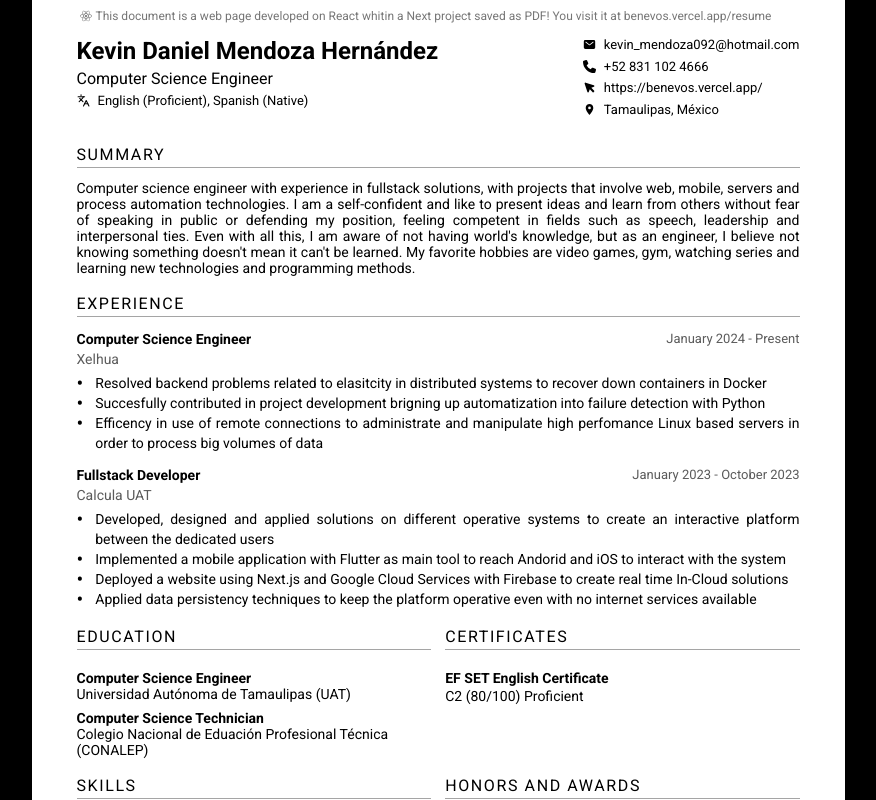
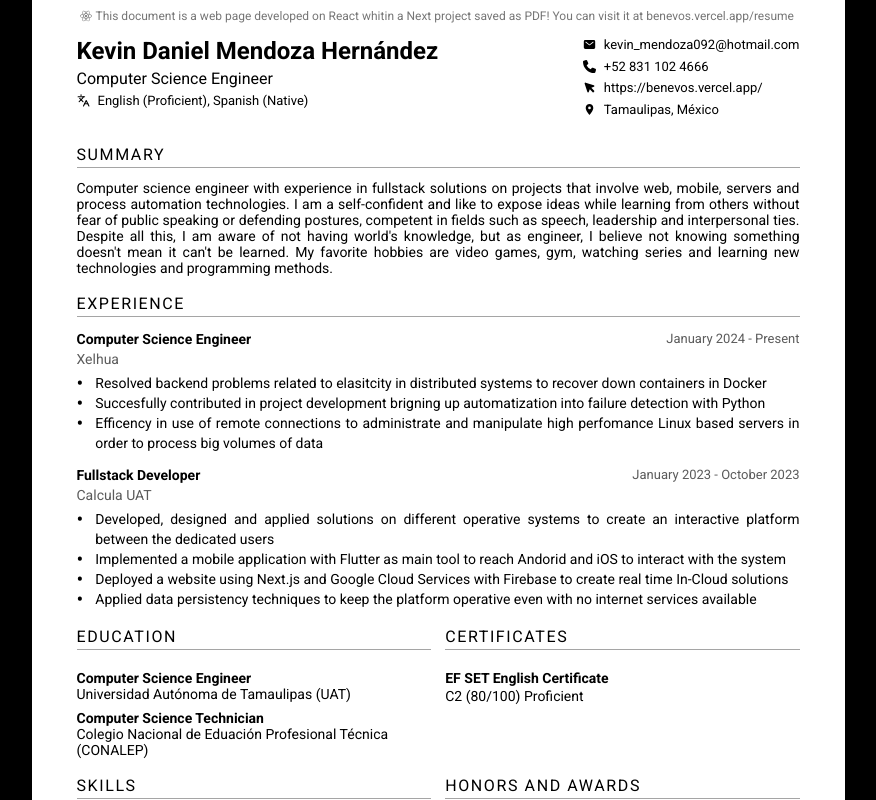
Before and after one commit to Benevos/benevos-portfolio, a Next.js app: page /resume in a window 1280 px wide. Shown: the top 800 px of the page, without its empty margins (202-1078 px from the left). Built offline with nearby package versions, Linux system fonts and the light colour scheme.

Commit message:
fix: added missing word on resume and refactored summary

```diff
--- a/src/app/resume/page.tsx
+++ b/src/app/resume/page.tsx
@@ -60,7 +60,7 @@ function Resume()
                 <ReHonors/>
             </div>
 
-            <label className='absolute flex gap-1 items-center top-2 left-12 text-xs text-[#767676]'><FaReact/> This document is a web page developed on React whitin a Next project saved as PDF! You visit it at benevos.vercel.app/resume</label>
+            <label className='absolute flex gap-1 items-center top-2 left-12 text-xs text-[#767676]'><FaReact/> This document is a web page developed on React whitin a Next project saved as PDF! You can visit it at benevos.vercel.app/resume</label>
         </div>
     )
 }
--- a/src/components/Resume/Summary/ReSummary.tsx
+++ b/src/components/Resume/Summary/ReSummary.tsx
@@ -7,7 +7,7 @@ function ReSummary()
         <section className='w-full mt-6'>
             <ReSectionTitle title='SUMMARY'/>
 
-            <p className='text-[14px] text-justify leading-4'>{"Computer science engineer with experience in fullstack solutions, with projects that involve web, mobile, servers and process automation technologies. I am a self-confident and like to present ideas and learn from others without fear of speaking in public or defending my position, feeling competent in fields such as speech, leadership and interpersonal ties. Even with all this, I am aware of not having world's knowledge, but as an engineer, I believe not knowing something doesn't mean it can't be learned. My favorite hobbies are video games, gym, watching series and learning new technologies and programming methods."}</p>
+            <p className='text-[14px] text-justify leading-4'>{"Computer science engineer with experience in fullstack solutions on projects that involve web, mobile, servers and process automation technologies. I am a self-confident and like to expose ideas while learning from others without fear of public speaking or defending postures, competent in fields such as speech, leadership and interpersonal ties. Despite all this, I am aware of not having world's knowledge, but as engineer, I believe not knowing something doesn't mean it can't be learned. My favorite hobbies are video games, gym, watching series and learning new technologies and programming methods."}</p>
         </section>
     )
 }
```
